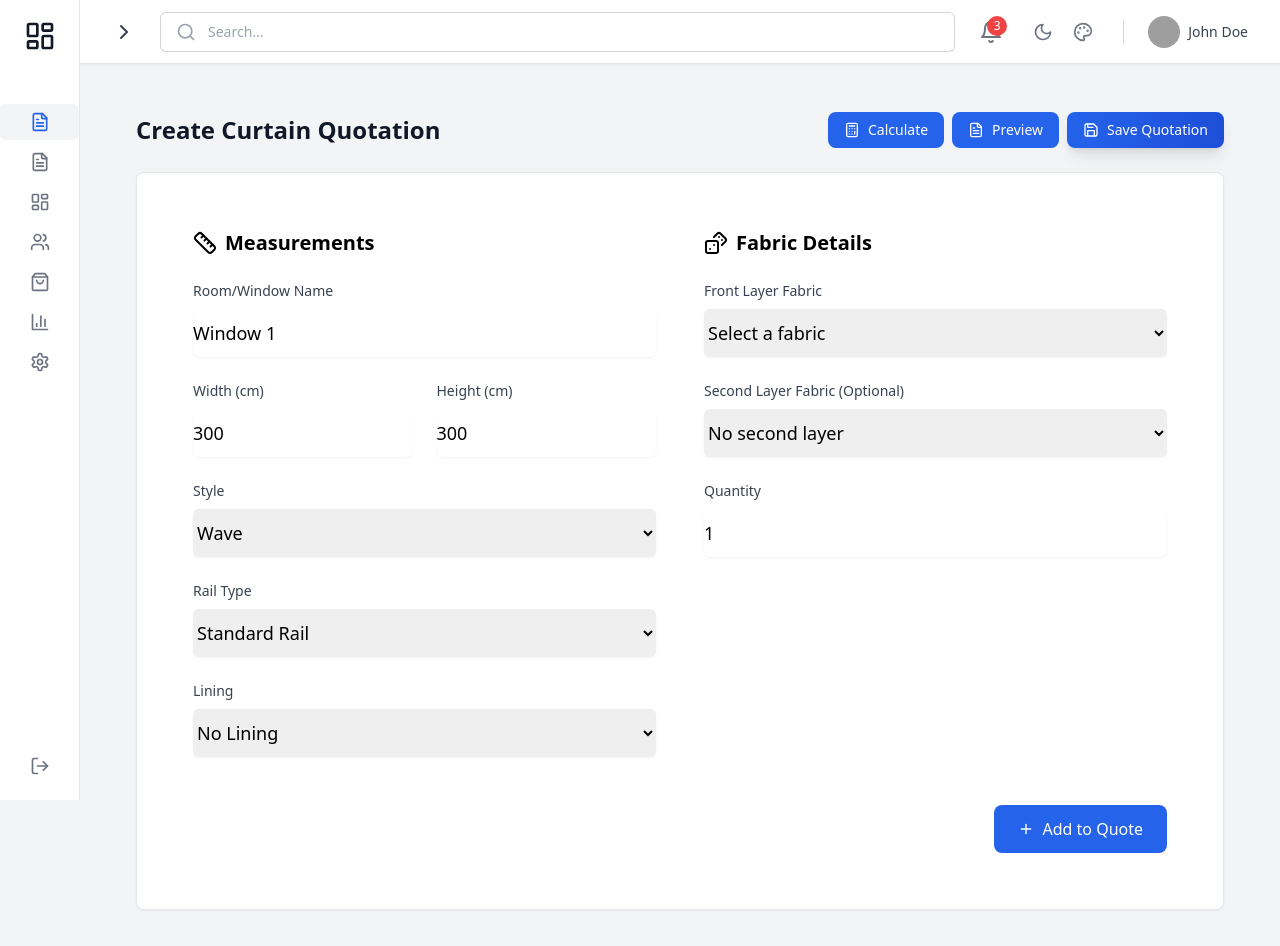
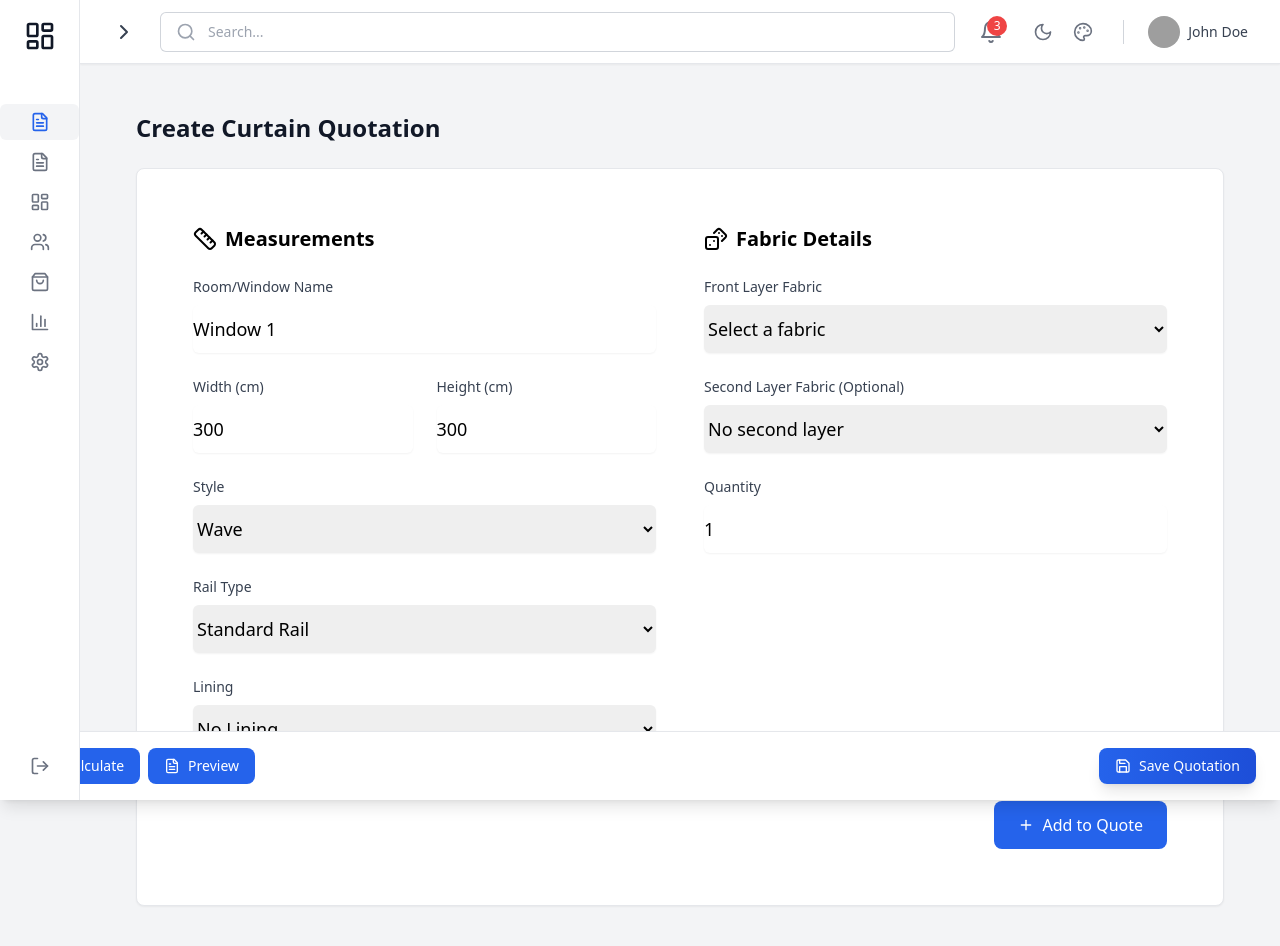
Before and after one commit to vimalwynn/curtain-quote, a React app: page /quotations/create in a window 1280 px wide. Shown: the top 946 px of the page. Built offline with nearby package versions, Linux system fonts and the light colour scheme; grey boxes are pictures that could not be loaded; the HTML template or start-up script is replaced by a standard one.

Commit message:
Updated CreateQuotation.tsx

```diff
--- a/src/pages/CreateQuotation.tsx
+++ b/src/pages/CreateQuotation.tsx
@@ -129,7 +129,7 @@ export default function CreateQuotation() {
       format: 'a4'
     });
 
-    const imgWidth = 210; // A4 width in mm
+    const imgWidth = 210;
     const imgHeight = (canvas.height * imgWidth) / canvas.width;
 
     pdf.addImage(imgData, 'PNG', 0, 0, imgWidth, imgHeight);
@@ -368,10 +368,7 @@ export default function CreateQuotation() {
     };
 
     try {
-      // Here you would typically save to your backend
       console.log('Saving quotation:', quotationData);
-
-      // Show success message
       alert('Quotation saved successfully!');
     } catch (error) {
       setError('Failed to save quotation. Please try again.');
@@ -380,24 +377,10 @@ export default function CreateQuotation() {
   };
 
   return (
-    <div className="max-w-[1400px] mx-auto space-y-6 p-6">
+    <div className="flex flex-col min-h-full">
+      <div className="flex-1 max-w-[1400px] mx-auto space-y-6 p-6">
         <div className="flex items-center justify-between">
           <h1 className="text-2xl font-bold text-gray-900 dark:text-white">Create Curtain Quotation</h1>
-        <div className="flex gap-2">
-          <Button onClick={() => setShowCalculationModal(true)} leftIcon={<Calculator className="h-4 w-4" />}>
-            Calculate
-          </Button>
-          <Button onClick={() => setShowPreviewModal(true)} leftIcon={<FileText className="h-4 w-4" />}>
-            Preview
-          </Button>
-          <Button
-            variant="modern"
-            onClick={handleSaveQuotation}
-            leftIcon={<Save className="h-4 w-4" />}
-          >
-            Save Quotation
-          </Button>
-        </div>
         </div>
 
         {error && (
@@ -641,6 +624,35 @@ export default function CreateQuotation() {
             );
           })}
         </div>
+      </div>
+
+      <footer className="fixed bottom-0 left-0 right-0 border-t border-gray-200 dark:border-gray-800 bg-white dark:bg-gray-950 shadow-lg">
+        <div className="max-w-[1400px] mx-auto px-6 py-4">
+          <div className="flex items-center justify-between gap-4">
+            <div className="flex gap-2">
+              <Button
+                onClick={() => setShowCalculationModal(true)}
+                leftIcon={<Calculator className="h-4 w-4" />}
+              >
+                Calculate
+              </Button>
+              <Button
+                onClick={() => setShowPreviewModal(true)}
+                leftIcon={<FileText className="h-4 w-4" />}
+              >
+                Preview
+              </Button>
+            </div>
+            <Button
+              variant="modern"
+              onClick={handleSaveQuotation}
+              leftIcon={<Save className="h-4 w-4" />}
+            >
+              Save Quotation
+            </Button>
+          </div>
+        </div>
+      </footer>
 
       <Modal
         isOpen={showCalculationModal}
@@ -754,7 +766,7 @@ export default function CreateQuotation() {
             </Button>
             <Button
               onClick={generatePDF}
-              leftIcon={<Download className="h-4 w-4" />}
+              leftIcon={<Download className="h-4  w-4" />}
             >
               Download PDF
             </Button>
@@ -764,8 +776,7 @@ export default function CreateQuotation() {
             <div className="border-b border-gray-200 dark:border-gray-700 pb-4">
               <h2 className="text-xl font-bold mb-2">Curtain Quotation</h2>
               <p className="text-gray-600">Date: {new Date().toLocaleDateString()}</p>
-              <p className="text-gray-600">Quote #: QT-{new Date().getFullYear()}-{String(Math.floor(Math.random() *
-1000)).padStart(3, '0')}</p>
+              <p className="text-gray-600">Quote #: QT-{new Date().getFullYear()}-{String(Math.floor(Math.random() * 1000)).padStart(3, '0')}</p>
             </div>
 
             <div className="space-y-6">
```
Lines whose indentation alone changed are shown as unchanged.
